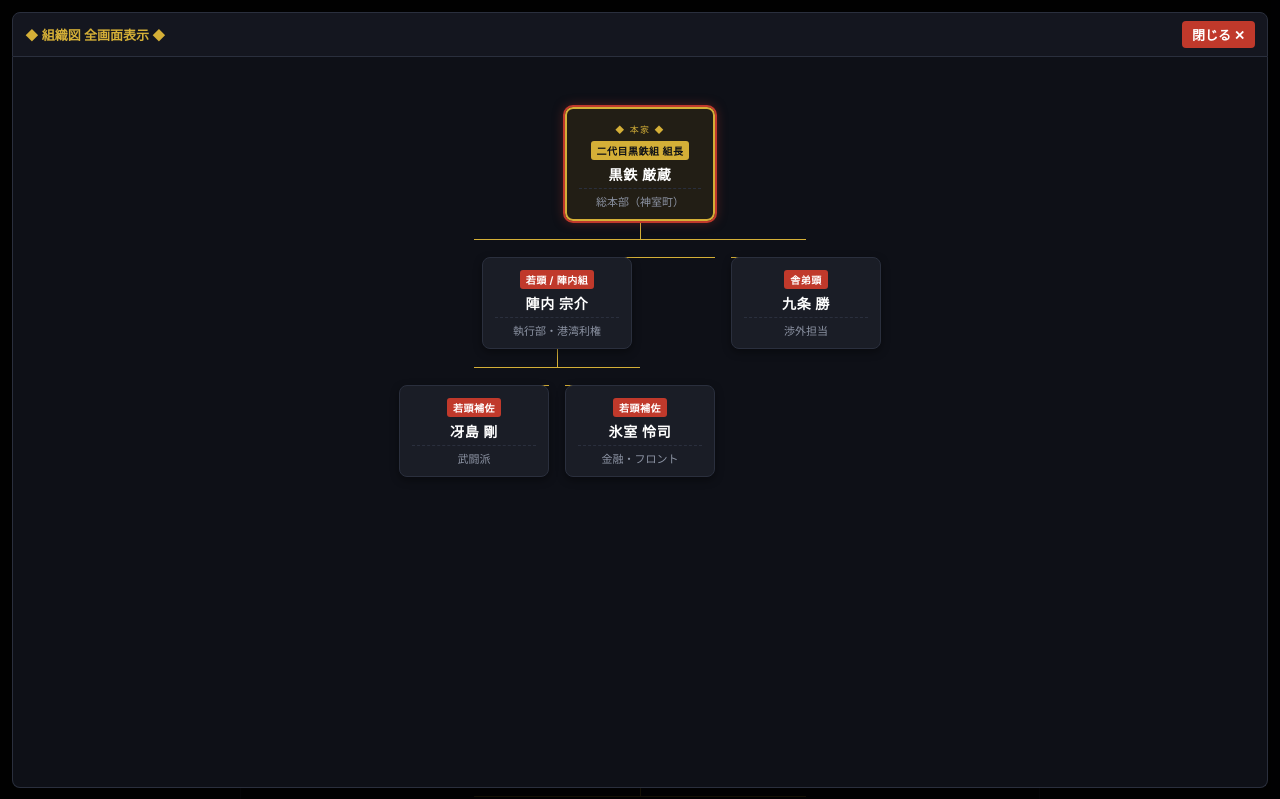
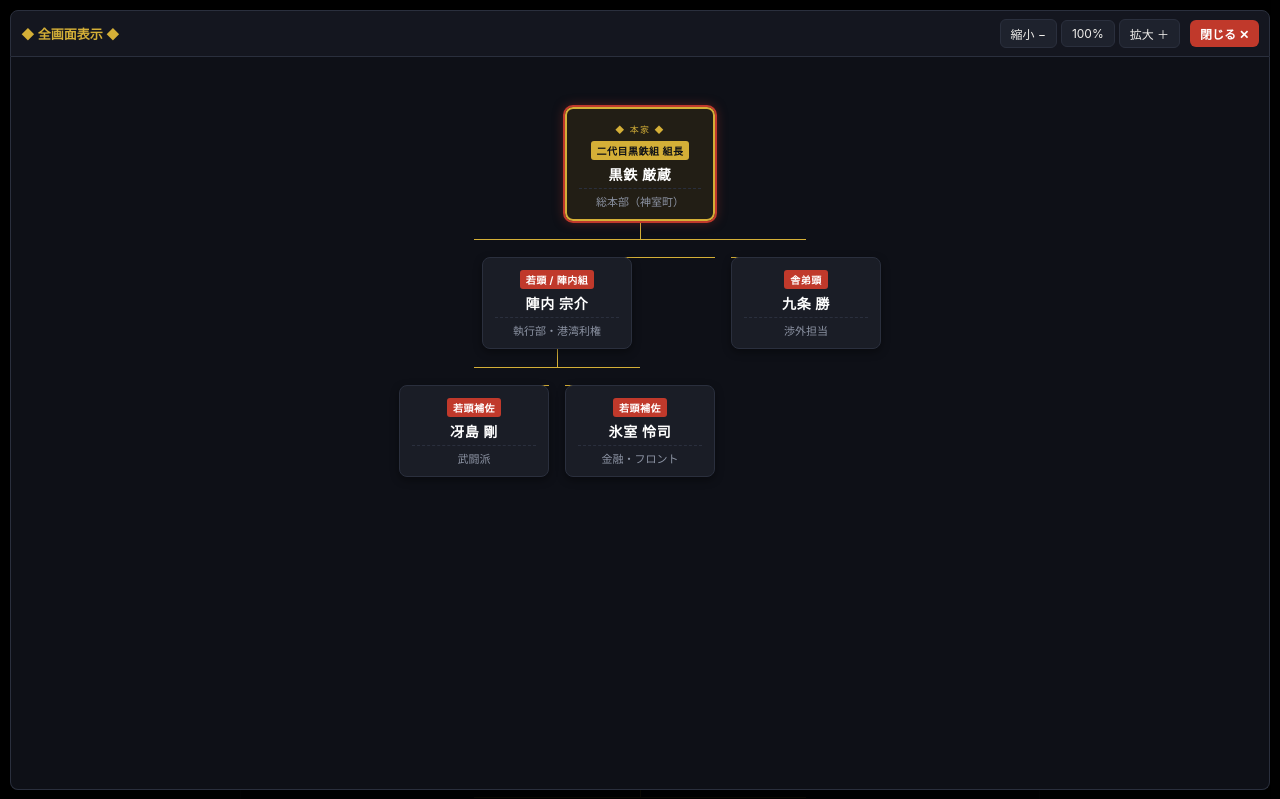
Before and after one commit to inoue-cmd/yakuza, a plain HTML site: page index.html in a window 1280 px wide. Both pictures are taken after a click on the button "🔍 全画面で見る". Shown: the top 799 px of the page. Drawn offline with Linux system fonts and the light colour scheme.

Commit message:
Update index.html

```diff
--- a/index.html
+++ b/index.html
@@ -2,7 +2,7 @@
 <html lang="ja">
 <head>
 <meta charset="UTF-8">
-<meta name="viewport" content="width=device-width, initial-scale=1, maximum-scale=1">
+<meta name="viewport" content="width=device-width, initial-scale=1">
 <title>架空組織図メーカー【任侠編】</title>
 <style>
 :root{
@@ -44,21 +44,23 @@ button.danger:hover{background:#3d191b}
 /* レイアウト：上から 組織選択 → ツールバー → 編集パネル → 組織図 */
 .layout{display:flex;flex-direction:column;gap:10px}
 
-/* 編集サイドバー（上部配置） */
+/* 編集パネル */
 label{display:block;font-size:11px;color:var(--gold);margin:8px 0 4px;font-weight:bold}
 input{width:100%;padding:9px;border:1px solid var(--border);background:#0f1117;color:var(--text);border-radius:6px;font-size:14px}
 input:focus{outline:none;border-color:var(--gold)}
 
-/* キャンバス（ツリー表示エリア） */
+/* キャンバス（通常表示エリア） */
 .canvas-wrap{position:relative}
-.canvas-header{display:flex;justify-content:space-between;align-items:center;margin-bottom:6px;font-size:12px;color:var(--gold)}
+.canvas-header{display:flex;justify-content:space-between;align-items:center;margin-bottom:6px;font-size:12px;color:var(--gold);gap:6px;flex-wrap:wrap}
 .canvas{background:#0e1017;border:1px solid var(--border);border-radius:10px;min-height:350px;max-height:50vh;overflow:auto;position:relative;padding:20px;cursor:zoom-in}
-.tree{display:flex;flex-direction:column;align-items:center;min-width:max-content;padding:20px}
+.tree{display:flex;flex-direction:column;align-items:center;min-width:max-content;padding:20px;transform-origin:top center}
 
 /* フルスクリーン・モーダル表示 */
-.modal-overlay{display:none;position:fixed;top:0;left:0;width:100%;height:100%;background:rgba(0,0,0,0.9);z-index:9999;flex-direction:column;padding:12px}
+.modal-overlay{display:none;position:fixed;top:0;left:0;width:100%;height:100%;background:rgba(0,0,0,0.95);z-index:9999;flex-direction:column;padding:10px}
 .modal-overlay.active{display:flex}
-.modal-header{display:flex;justify-content:space-between;align-items:center;padding:8px 12px;background:var(--panel);border-radius:8px 8px 0 0;border:1px solid var(--border)}
+.modal-header{display:flex;justify-content:space-between;align-items:center;padding:8px 10px;background:var(--panel);border-radius:8px 8px 0 0;border:1px solid var(--border);gap:6px;flex-wrap:wrap}
+.modal-zoom-controls{display:flex;gap:4px;align-items:center}
+.modal-zoom-controls button{padding:5px 10px;font-size:12px}
 .modal-body{background:#0e1017;flex:1;overflow:auto;border:1px solid var(--border);border-top:0;border-radius:0 0 8px 8px;padding:30px;display:flex;justify-content:center;align-items:flex-start}
 
 /* ツリーノードのデザイン */
@@ -144,13 +146,18 @@ input:focus{outline:none;border-color:var(--gold)}
   <div class="canvas-wrap">
     <div class="canvas-header">
       <span id="count">総勢 1名</span>
-      <button id="expandModal" style="font-size:11px;padding:4px 8px;background:#222;color:var(--gold);border:1px solid var(--gold)">🔍 全画面で見る</button>
+      <div style="display:flex;gap:4px;align-items:center;">
+        <button id="zoomOut" style="padding:4px 8px;font-size:12px;">−</button>
+        <button id="zoomReset" style="padding:4px 8px;font-size:12px;">100%</button>
+        <button id="zoomIn" style="padding:4px 8px;font-size:12px;">＋</button>
+        <button id="expandModal" style="font-size:11px;padding:4px 8px;background:#222;color:var(--gold);border:1px solid var(--gold);margin-left:4px;">🔍 全画面で見る</button>
+      </div>
     </div>
     <div class="canvas" id="mainCanvas">
       <div class="tree" id="tree"></div>
     </div>
     <div class="meta-info">
-      <span style="font-size:10px;color:var(--muted)">※組織図をタップすると全画面拡大します</span>
+      <span style="font-size:10px;color:var(--muted)">※余白をタップするか「全画面で見る」で大きく表示できます</span>
     </div>
   </div>
 </div>
@@ -159,8 +166,13 @@ input:focus{outline:none;border-color:var(--gold)}
 <!-- フルスクリーン・モーダル -->
 <div class="modal-overlay" id="modalOverlay">
   <div class="modal-header">
-    <span style="font-size:13px;color:var(--gold);font-weight:bold;">◆ 組織図 全画面表示 ◆</span>
-    <button id="closeModal" style="padding:4px 10px;background:var(--crimson);color:#fff;border:0;border-radius:4px;font-weight:bold;">閉じる ✕</button>
+    <span style="font-size:13px;color:var(--gold);font-weight:bold;">◆ 全画面表示 ◆</span>
+    <div class="modal-zoom-controls">
+      <button id="modalZoomOut">縮小 −</button>
+      <button id="modalZoomReset">100%</button>
+      <button id="modalZoomIn">拡大 ＋</button>
+      <button id="closeModal" style="background:var(--crimson);color:#fff;border:0;font-weight:bold;margin-left:6px;">閉じる ✕</button>
+    </div>
   </div>
   <div class="modal-body" id="modalBody">
     <div class="tree" id="modalTree"></div>
@@ -202,6 +214,7 @@ let root = JSON.parse(JSON.stringify(defaultRoot));
 let selected = 1;
 let nextId = 7;
 let zoom = 1;
+let modalZoom = 1;
 
 function initStorage(){
   try{
@@ -396,32 +409,36 @@ function render(n, isRoot=false){
   return branch;
 }
 
+function applyZoom(){
+  $("tree").style.zoom = zoom;
+  $("zoomReset").textContent = Math.round(zoom * 100) + "%";
+  $("modalTree").style.zoom = modalZoom;
+  $("modalZoomReset").textContent = Math.round(modalZoom * 100) + "%";
+}
+
 function draw(){
-  const renderedTree = render(root, true);
-  const modalTree = renderedTree.cloneNode(true);
-
-  $("tree").replaceChildren(renderedTree);
-  $("modalTree").replaceChildren(modalTree);
-
-  // モーダル内のカードにもクリックイベントを再付与
-  attachModalEvents($("modalTree"), root);
+  $("tree").replaceChildren(render(root, true));
+  $("modalTree").replaceChildren(render(root, true));
+  applyZoom();
 
   $("count").textContent="総勢 "+flatten(root).length+" 名・団体";
   saveCurrentOrgData();
 }
 
-// モーダル内のツリーをタップしたときも選択・同期できるようにする再帰関数
-function attachModalEvents(container, nodeObj){
-  // 簡易的にDOM要素を走査してクリック時に対象IDを選択状態にする
-  const cards = container.querySelectorAll('.node');
-  // 厳密な紐付けの代わりに通常のdrawで再描画されるようにする
-}
+// 通常画面のズーム操作
+$("zoomIn").onclick=()=>{ zoom=Math.min(1.8, +(zoom+.1).toFixed(1)); applyZoom(); };
+$("zoomOut").onclick=()=>{ zoom=Math.max(.4, +(zoom-.1).toFixed(1)); applyZoom(); };
+$("zoomReset").onclick=()=>{ zoom=1; applyZoom(); };
+
+// 全画面モーダルのズーム操作
+$("modalZoomIn").onclick=()=>{ modalZoom=Math.min(2.0, +(modalZoom+.15).toFixed(2)); applyZoom(); };
+$("modalZoomOut").onclick=()=>{ modalZoom=Math.max(.3, +(modalZoom-.15).toFixed(2)); applyZoom(); };
+$("modalZoomReset").onclick=()=>{ modalZoom=1; applyZoom(); };
 
 // フルスクリーン開閉
 $("expandModal").onclick = () => { $("modalOverlay").classList.add("active"); };
 $("closeModal").onclick = () => { $("modalOverlay").classList.remove("active"); };
 $("mainCanvas").onclick = (e) => {
-  // 背景や余白をタップしたときに拡大したい場合はここで判定（カード以外）
   if(e.target === $("mainCanvas") || e.target.classList.contains('tree')){
     $("modalOverlay").classList.add("active");
   }
```
